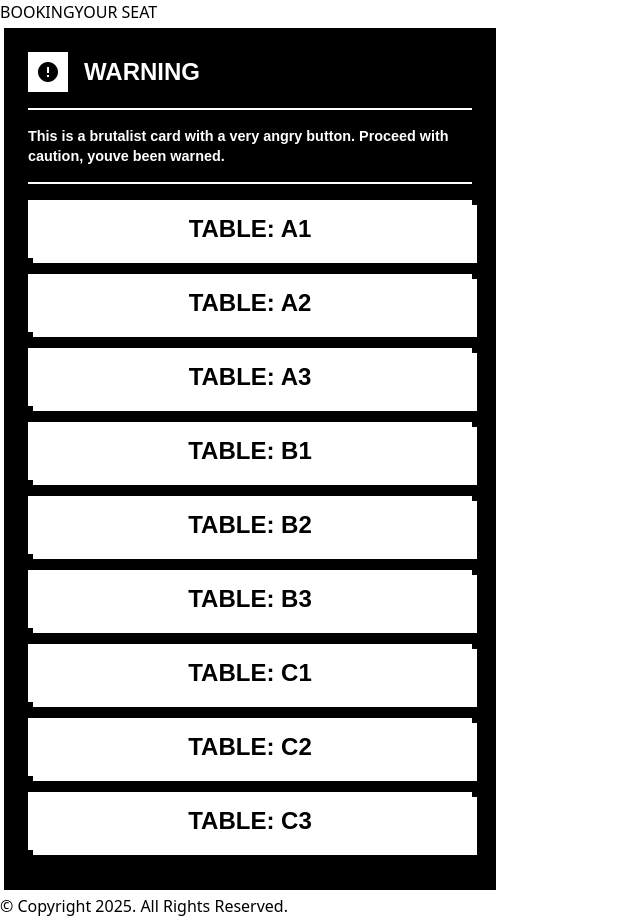
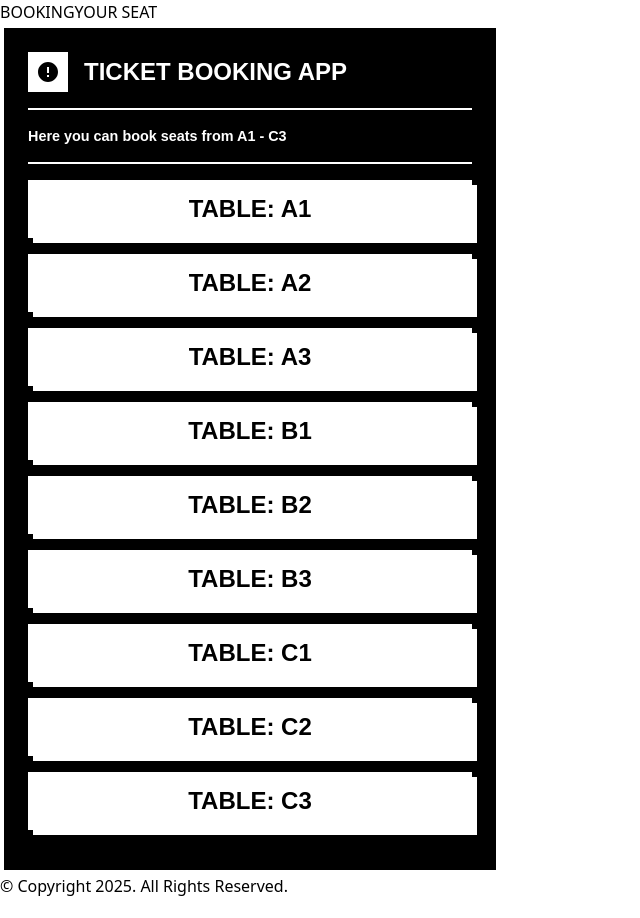
Before and after one commit to thegravious/ticket-app, a Next.js app: page / in a window 1280 px wide. Shown: the whole page, without its empty margins (0-640 px from the left). Built offline with nearby package versions, Linux system fonts and the light colour scheme.

Commit message:
fixed header

```diff
--- a/src/app/components/seatinnerlayout/seatinner.tsx
+++ b/src/app/components/seatinnerlayout/seatinner.tsx
@@ -37,11 +37,10 @@ const SeatInner = () => {
               <path d="M12 2C6.48 2 2 6.48 2 12s4.48 10 10 10 10-4.48 10-10S17.52 2 12 2zm1 15h-2v-2h2v2zm0-4h-2V7h2v6z"></path>
             </svg>
           </div>
-          <div className="brutalist-card__alert">Warning</div>
+          <div className="brutalist-card__alert">Ticket Booking App</div>
         </div>
         <div className="brutalist-card__message">
-          This is a brutalist card with a very angry button. Proceed with
-          caution, youve been warned.
+          Here you can book seats from A1 - C3
         </div>
 
         <div className="grid grid-cols-3 gap-4">
--- a/src/app/components/sidebar/sidebar.tsx
+++ b/src/app/components/sidebar/sidebar.tsx
@@ -96,7 +96,7 @@ const Sidebar = ({ seatno }: { seatno: string }) => {
         <Inputfield labelvalue={"Seat Preference"} inputvalue={data} />
         <Inputfield
           labelvalue={"Date"}
-          inputType="date"
+          inputType="Date"
           inputvalue={bookingDetails.date}
           changeValue={(e: ChangeEvent<HTMLInputElement>) => {
             setBookingDetails({ ...bookingDetails, date: e.target.value });
```
